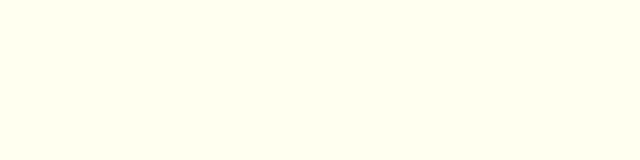
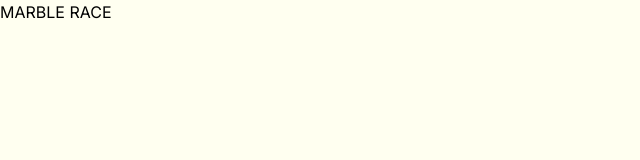
Before and after one commit to HIMANSHU6001/marble-race-2, a Next.js app: page / in a window 1280 px wide. Shown: the top 160 px of the page, without its empty margins (0-640 px from the left). Built offline with nearby package versions, Linux system fonts and the light colour scheme.

Commit message:
inc torq dec impulse

```diff
--- a/app/page.tsx
+++ b/app/page.tsx
@@ -1,3 +1,3 @@
 export default function Home() {
-  return <></>;
+  return <div>MARBLE RACE</div>;
 }
--- a/components/Player.tsx
+++ b/components/Player.tsx
@@ -47,8 +47,8 @@ const Player = () => {
     const torque = { x: 0, y: 0, z: 0 };
 
     if (body.current) {
-      impulse.x = tilt.y * 0.2;
-      torque.z = -tilt.y * 0.2;
+      impulse.x = tilt.y * 0.1;
+      torque.z = -tilt.y * 0.4;
       body.current.applyImpulse(impulse);
     }
   }, [tilt]);
```
